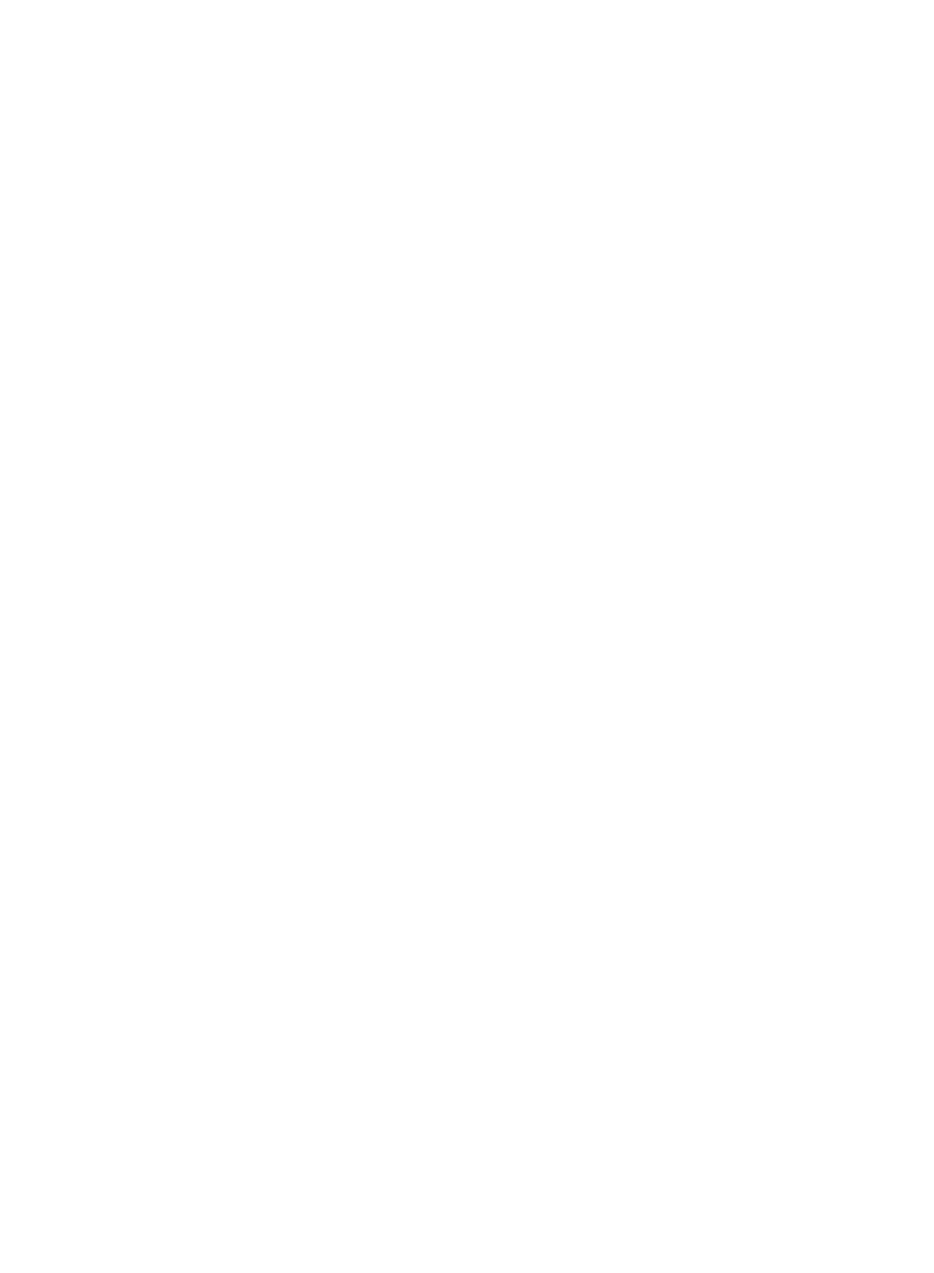
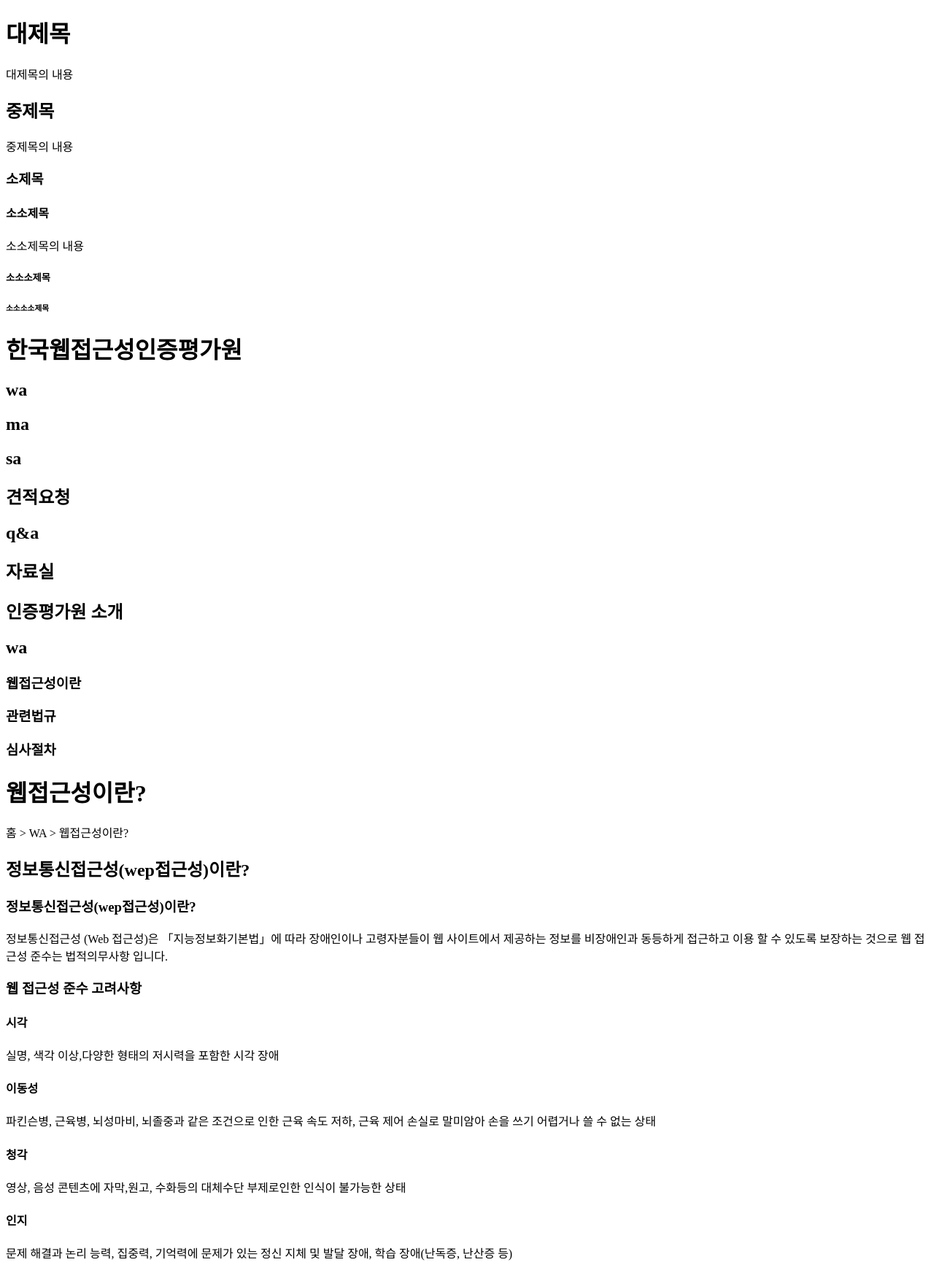
Before and after one commit to gildong-kwak/html_first, a plain HTML site: page tag_0402.html in a window 1280 px wide. Shown: the whole page at 73% size. Before the commit the page ends 800 px from the top, so only its background shows below. Drawn offline with Linux system fonts and the light colour scheme.

Commit message:
제목/내용 태그

```diff
--- a/tag_0402.html
+++ b/tag_0402.html
@@ -1,12 +1,54 @@
 <!doctype html>
 <html lang="ko">
     <head>
-        <meta charest="utf-8">
-        <meta name="keyword" content="study,공부,강의,인기강의,최신강의,인기강사">
+        <meta charset="utf-8">
+        <meta name="keywords" content="study,공부,강의,인기강의,최신강의,인기강사">
         <meta name="description" content="이해가 쏙쏙, 머리에 쏙쏙 공부가 잘되는 인기학원, 1:1 맞춤답변 강사 상주, 최신 강의제공">
         <title>동영상강좌 | 웹마스터</title>
     </head>
     <body>
-
+        <h1>대제목</h1>
+        <p>대제목의 내용</p>
+        <h2>중제목</h2>
+        <p>중제목의 내용</p>
+        <h3>소제목</h3>
+        <h4>소소제목</h4>
+        <p>소소제목의 내용</p>
+        <h5>소소소제목</h5>
+        <h6>소소소소제목</h6>
+        <!-- 한국웹접근성연구소 제목 레벨 연습 -->
+        <h1>한국웹접근성인증평가원</h1><!-- 사이트대표로고 -->
+        <h2>wa</h2> <!-- 주메뉴(사용자가 사이트 이용시 가장먼저 이용하는 제목) -->
+        <h2>ma</h2> <!-- 주메뉴(사용자가 사이트 이용시 가장먼저 이용하는 제목) -->
+        <h2>sa</h2> <!-- 주메뉴(사용자가 사이트 이용시 가장먼저 이용하는 제목) -->
+        <h2>견적요청</h2> <!-- 주메뉴(사용자가 사이트 이용시 가장먼저 이용하는 제목) -->
+        <h2>q&a</h2> <!-- 주메뉴(사용자가 사이트 이용시 가장먼저 이용하는 제목) -->
+        <h2>자료실</h2> <!-- 주메뉴(사용자가 사이트 이용시 가장먼저 이용하는 제목) -->
+        <h2>인증평가원 소개</h2> <!-- 주메뉴(사용자가 사이트 이용시 가장먼저 이용하는 제목) -->
+        <!-- wa메뉴 클릭 시 서브페이지 제목 연습 -->
+        <h2>wa</h2> <!-- 주메뉴 -->
+        <h3>웹접근성이란</h3> <!-- 서브메뉴 -->
+        <h3>관련법규</h3> <!-- 서브메뉴 -->
+        <h3>심사절차</h3> <!-- 서브메뉴 -->
+        <!-- 오른쪽 페이지 내용 시작 -->
+        <h1>웹접근성이란?</h1> <!-- 페이지제목은 사용자 기준 가장 중요한 제목이기 때문에 -->
+        <p>홈 > WA > 웹접근성이란?</p> <!-- 페이지경로 -->
+        <h2>정보통신접근성(wep접근성)이란?</h2>
+        <h3>정보통신접근성(wep접근성)이란?</h3>
+        <p>정보통신접근성 (Web 접근성)은 「지능정보화기본법」에 따라 장애인이나 고령자분들이 웹 사이트에서 제공하는 정보를 비장애인과 동등하게 접근하고 이용 할 수 있도록 보장하는 것으로 웹 접근성 준수는 법적의무사항 입니다.</p>
+        <h3>웹 접근성 준수 고려사항</h3>
+        <h4>시각</h4>
+        <p>실명, 색각 이상,다양한 형태의 저시력을 포함한 시각 장애</p>
+        <h4>이동성</h4>
+        <p>파킨슨병, 근육병, 뇌성마비, 뇌졸중과 같은 조건으로
+            인한 근육 속도 저하,
+            근육 제어 손실로 말미암아
+            손을 쓰기 어렵거나 쓸 수
+            없는 상태</p>
+        <h4>청각</h4>
+        <p>영상, 음성 콘텐츠에 자막,원고, 수화등의 대체수단 부제로인한 인식이 불가능한 상태
+        </p>
+        <h4>인지</h4>
+        <p>문제 해결과 논리 능력, 집중력, 기억력에 문제가 있는 정신 지체 및 발달 장애, 학습 장애(난독증, 난산증 등)</p>
     </body>
 </html>
```
Also changed, not shown: tag_h_0402.html (added, +34 -0 lines), tag_p_0402.html (added, +35 -0 lines), 1 other file.
